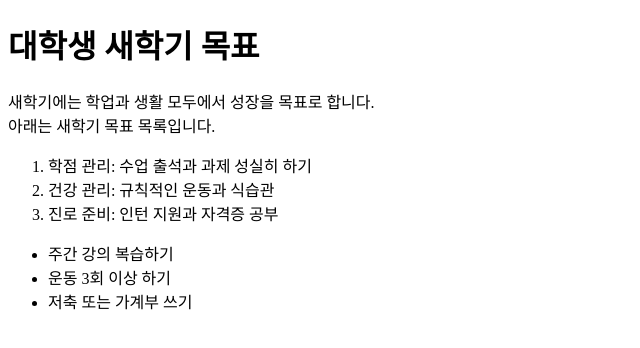
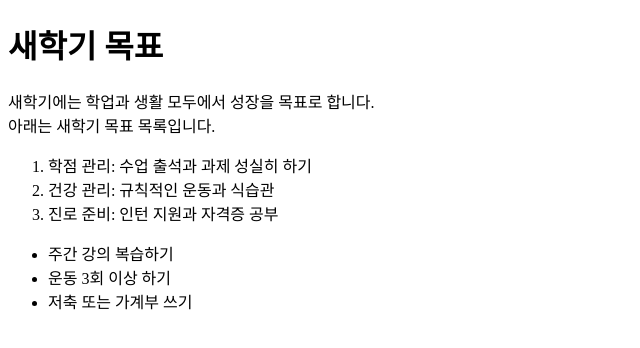
Before and after one commit to ysy1213-ysy/myplan, a plain HTML site: page index.html in a window 1280 px wide. Shown: the whole page, without its empty margins (0-640 px from the left). Drawn offline with Linux system fonts and the light colour scheme.

Commit message:
Update index.html

```diff
--- a/index.html
+++ b/index.html
@@ -1,11 +1,11 @@
 <!DOCTYPE html>
 <html>
 <head>
-  <title>대학생 새학기 목표</title>
+  <title>새학기 목표</title>
 </head>
 <body>
 
-<H1>대학생 새학기 목표</H1>
+<H1>새학기 목표</H1>
 
 <p>새학기에는 학업과 생활 모두에서 성장을 목표로 합니다.<br>아래는 새학기 목표 목록입니다.</p>
 
```
